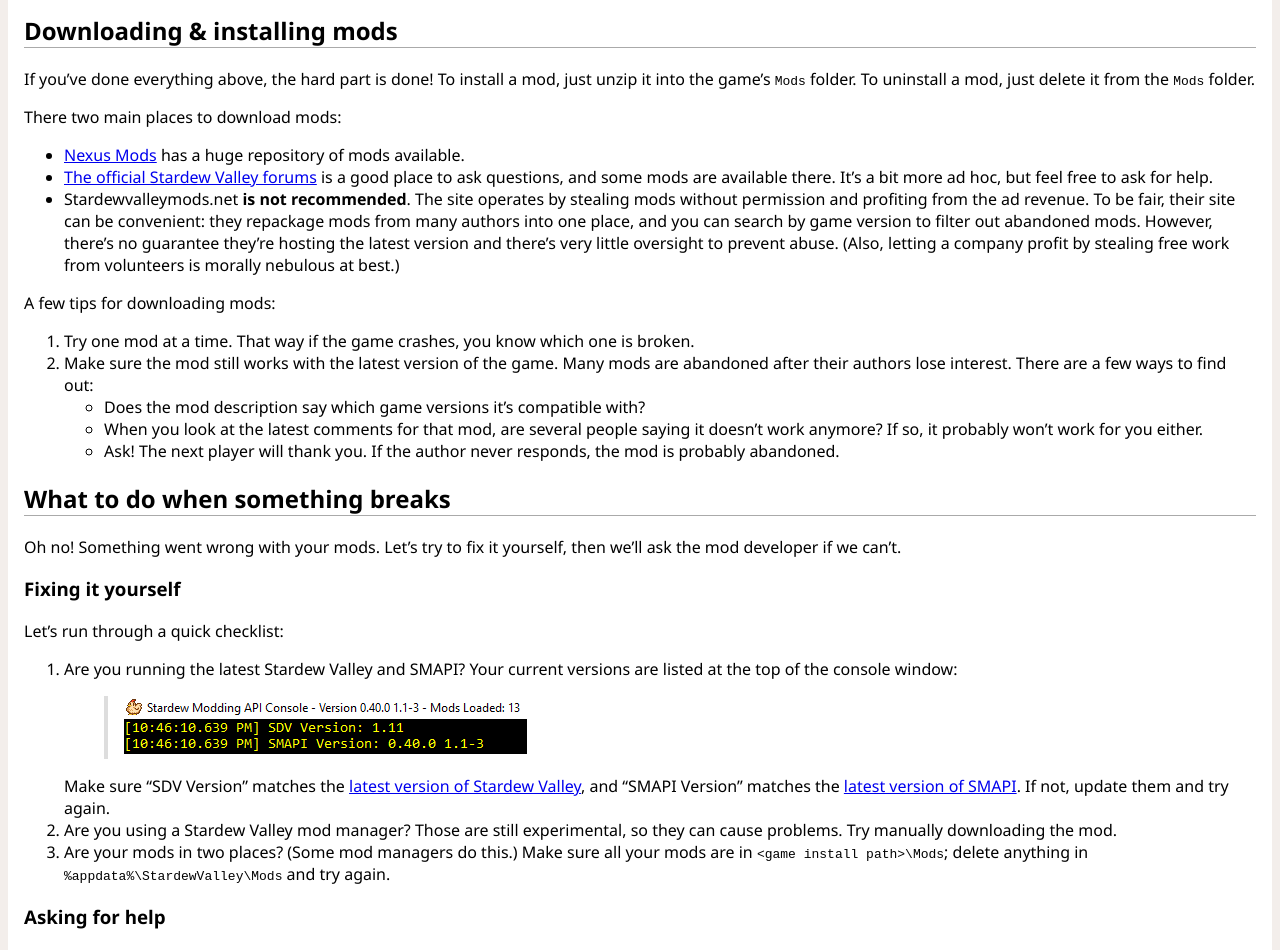
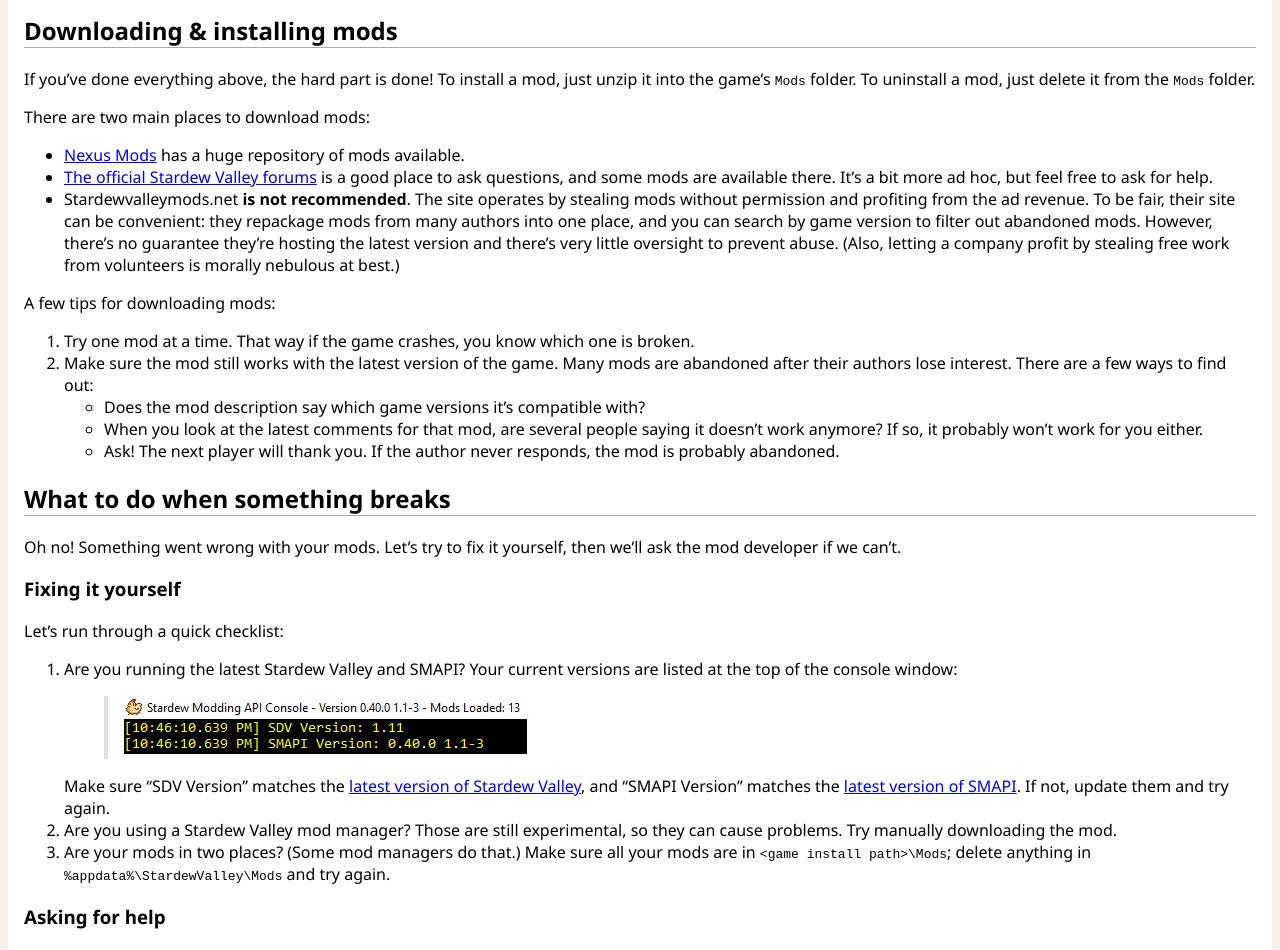
Before and after one commit to Pathoschild/canimod.github.io, a Jekyll site: the page built from guides/using-mods.md, in a window 1280 px wide and 1400 px high, scrolled down 1662 px. Shown: the part 154-1104 px from the top of the window. Built offline with Jekyll 4.4.1, drawn with Linux system fonts in a browser that asks for light colours.

Commit message:
minor cleanup

```diff
--- a/guides/using-mods.md
+++ b/guides/using-mods.md
@@ -76,7 +76,7 @@
 If you've done everything above, the hard part is done! To install a mod, just unzip it into the
 game's `Mods` folder. To uninstall a mod, just delete it from the `Mods` folder.
 
-There two main places to download mods:
+There are two main places to download mods:
 
 * [Nexus Mods](https://nexusmods.com/stardewvalley) has a huge repository of mods available.
 * [The official Stardew Valley forums](http://community.playstarbound.com/forums/mods.215/)
@@ -119,7 +119,7 @@
 2. Are you using a Stardew Valley mod manager? Those are still experimental, so they can cause
    problems. Try manually downloading the mod.
 
-3. Are your mods in two places? (Some mod managers do this.) Make sure all your mods are in
+3. Are your mods in two places? (Some mod managers do that.) Make sure all your mods are in
    `<game install path>\Mods`; delete anything in `%appdata%\StardewValley\Mods` and try again.
 
 ### Asking for help
```
Also changed, not shown: index.md (+0 -1 lines).
